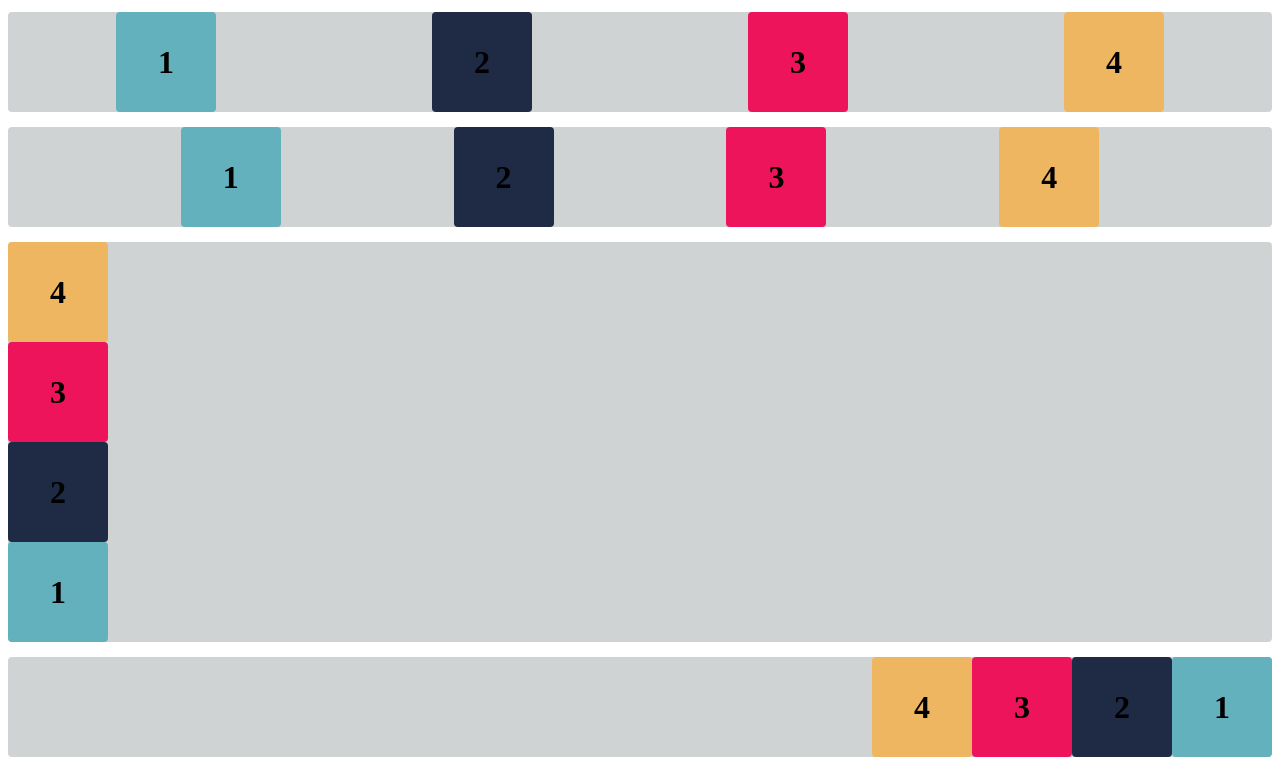
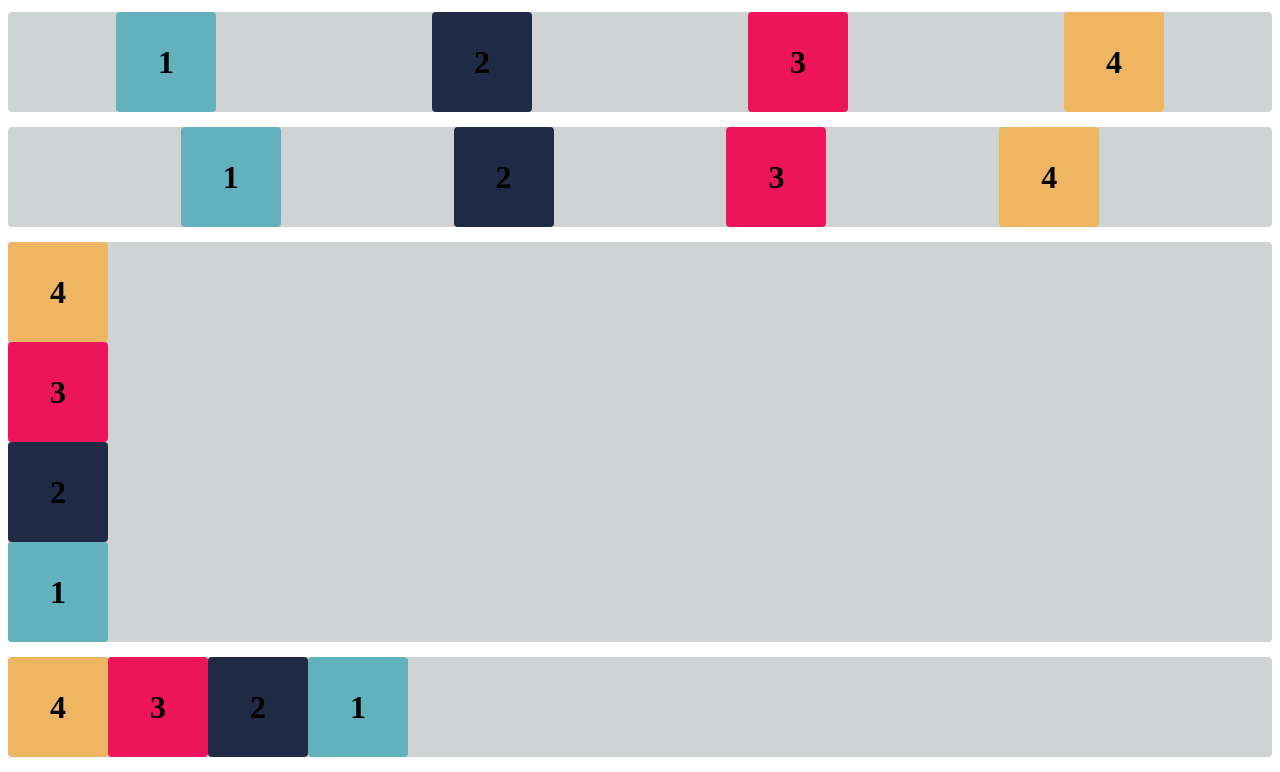
Before and after one commit to BrendaC02/AulaCSS, a plain HTML site: page Exercicios_flexbox/index.html in a window 1280 px wide. Shown: the part 456-1228 px from the top of the page. Drawn offline with Linux system fonts and the light colour scheme.

Commit message:
Update estilo.css

```diff
--- a/Exercicios_flexbox/estilo.css
+++ b/Exercicios_flexbox/estilo.css
@@ -71,4 +71,6 @@ h1 {
 .container-desafio{
     display: flex;
     flex-direction: row-reverse;
+    justify-content: left;
+
 }
```
